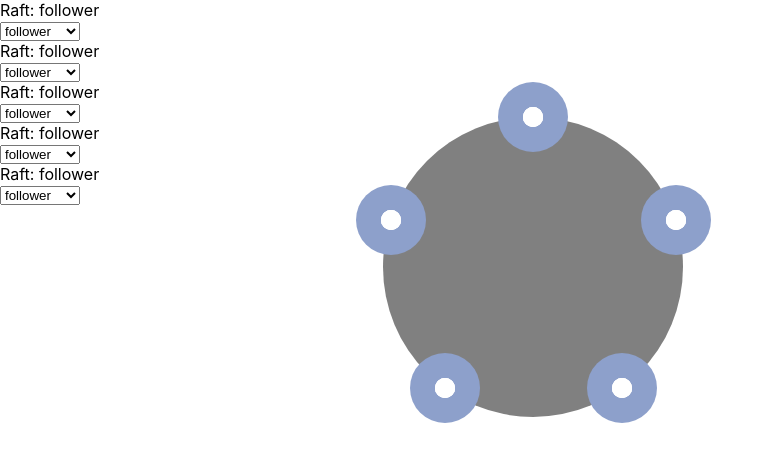
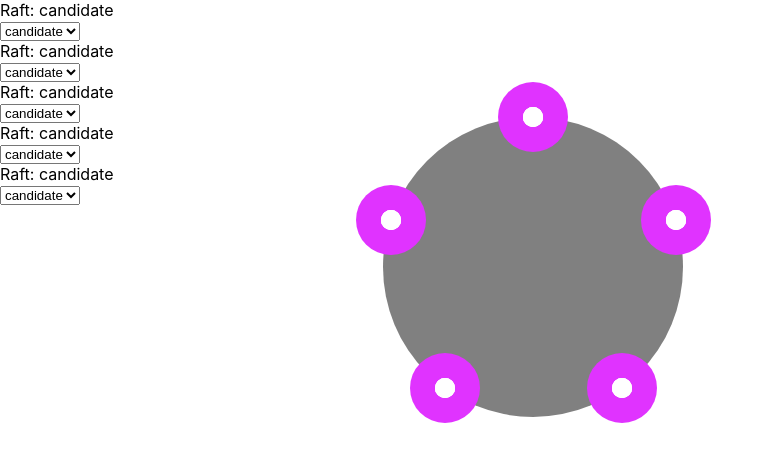
Before and after one commit to zzlyn/ConsensusVisualization, a React (Create React App) app in the folder consensus-vis/: page / in a window 1280 px wide. Shown: the top 462 px of the page, without its empty margins (0-774 px from the left). Built offline with nearby package versions, Linux system fonts and the light colour scheme.

Commit message:
Move message broadcasting logic into RaftNode
This broadcasts messages from all nodes and sets
all nodes to the "candidate" state, once a timeout
is reached.

```diff
--- a/consensus-vis/src/api/Node.js
+++ b/consensus-vis/src/api/Node.js
@@ -1,6 +1,5 @@
 import React from 'react';
 import './Node.css';
-import Message from './Message.js';
 
 import {ctod} from './Util';
 
@@ -11,45 +10,7 @@ class Node extends React.Component {
     this.state = {
       // Node self states.
       nodeRadius: 35,
-
-      // All other nodes.
-      allMessages: [],
-      allMessageRefs: [],
     }
-
-    for(let i = 0; i < props.allNodes.length; i++) {
-        if (i !== props.id) {
-          let ref = React.createRef();
-          this.state.allMessageRefs.push(ref);
-          this.state.allMessages.push(<Message
-              id={props.id * 10 + i}
-              key={i}
-              ref={ref}
-              startX={props.centX}
-              startY={props.centY}
-          />);
-        }
-    }
-  }
-
-  broadcastMessages() {
-
-    for (let i = 0; i < this.props.allNodes.length; i++) {
-        const node = this.props.allNodes[i];
-        if (i !== this.props.id) {
-          this.sendMessage(node.props.centX, node.props.centY, i > this.props.id ? i - 1 : i);
-        }
-    }
-  }
-
-  sendMessage(x, y, i) {
-    this.state.allMessageRefs[i].current.fire(x, y, function() {
-        this.recycleMessage(this.props.centX, this.props.centY, i);
-    }.bind(this));
-  }
-
-  recycleMessage(x, y, i) {
-    this.state.allMessageRefs[i].current.fireNoCallback(x, y);
   }
 
   render() {
@@ -60,7 +21,6 @@ class Node extends React.Component {
       <div>
         <div
           className="circle"
-            onClick={() => this.broadcastMessages()}
           style={{
             position: 'absolute',
             width: hw,
@@ -70,7 +30,6 @@ class Node extends React.Component {
             background: this.props.nodeColor
           }}
         />
-          {this.state.allMessages}
         {this.props.children}
       </div>
     );
--- a/consensus-vis/src/logic/RaftNode.js
+++ b/consensus-vis/src/logic/RaftNode.js
@@ -1,5 +1,7 @@
 import React from 'react';
 import Node from '../api/Node';
+
+import Message from '../api/Message.js';
 
 function getPeerIds(id, num_nodes) {
   let peers = [];
@@ -52,7 +54,7 @@ class RaftNode extends React.Component {
       term: 0,
       votedFor: 0,
       commitIndex: 0,
-      electionAlarm: 2,
+      electionAlarm: 2000,
       // {id: voteGranted} map
       voteGranted: peers.reduce((map, id) => {map[id] = false; return map}, {}),
       log: [],
@@ -66,7 +68,53 @@ class RaftNode extends React.Component {
       // {id: rpcDue} map
       // Only set for elected leader
       rpcDue: peers.reduce((map, id) => {map[id] = 0; return map}, {}),
+
+      // Message elements attached to this node.
+      allMessages: [],
+      allMessageRefs: [],
     }
+
+    for(let i = 0; i < props.allNodes.length; i++) {
+      if (i !== props.id) {
+        let ref = React.createRef();
+        this.state.allMessageRefs.push(ref);
+        this.state.allMessages.push(<Message
+            id={props.id * 10 + i}
+            key={i}
+            ref={ref}
+            startX={props.centX}
+            startY={props.centY}
+        />);
+      }
+    }
+  }
+
+  broadcastMessages() {
+    for (let i = 0; i < this.props.allNodes.length; i++) {
+        const node = this.props.allNodes[i];
+        if (i !== this.props.id) {
+          this.sendMessage(node.props.centX, node.props.centY, i > this.props.id ? i - 1 : i);
+        }
+    }
+  }
+
+  sendMessage(x, y, i) {
+    this.state.allMessageRefs[i].current.fire(x, y, function() {
+        this.recycleMessage(this.props.centX, this.props.centY, i);
+    }.bind(this));
+  }
+
+  recycleMessage(x, y, i) {
+    this.state.allMessageRefs[i].current.fireNoCallback(x, y);
+  }
+
+  componentDidMount() {
+    setTimeout(this.handleElectionTimeout, this.state.electionAlarm);
+  }
+
+  handleElectionTimeout = () => {
+    this.setState({type: nodeTypes.CANDIDATE});
+    this.broadcastMessages();
   }
 
   handleSelectTypeChange = (e) => {
@@ -75,17 +123,17 @@ class RaftNode extends React.Component {
   }
 
   render() {
-    return <Node
+    return <div onClick={() => this.broadcastMessages()}><Node
         id = {this.props.id}
         centX = {this.props.centX}
         centY = {this.props.centY}
         nodeColor = {getColorFromType(this.state.type)}
-        allNodes = {this.props.allNodes}
       >
         {/*Test passing an element through the Node element*/}
         <div>Raft: {this.state.type}</div>
         <NodeTypeSelect value={this.state.type} handleChange={(e) => this.handleSelectTypeChange(e)} />
-      </Node>
+        {this.state.allMessages}
+      </Node></div>
   }
 }
 
```
Lines whose indentation alone changed are shown as unchanged.
